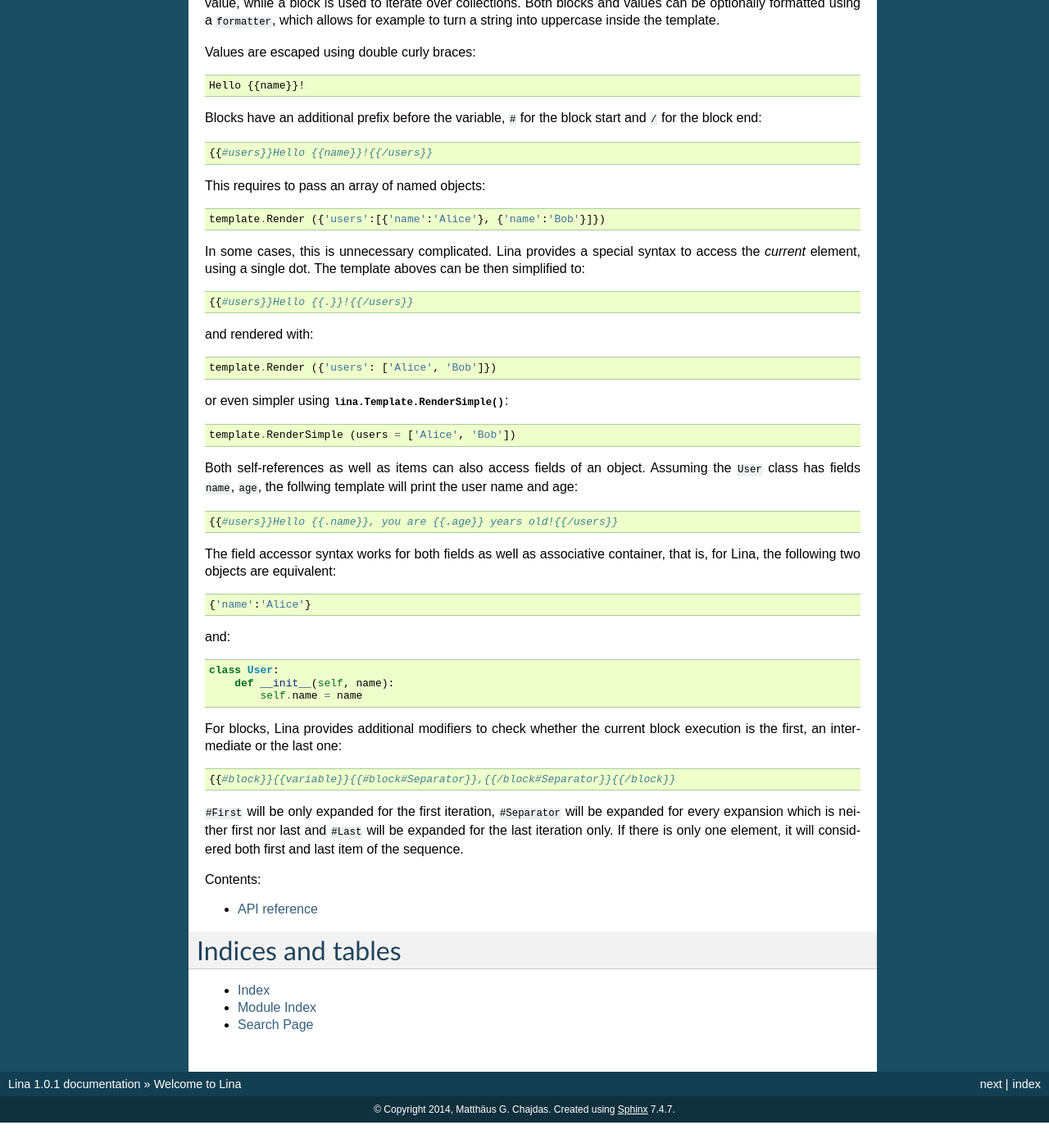
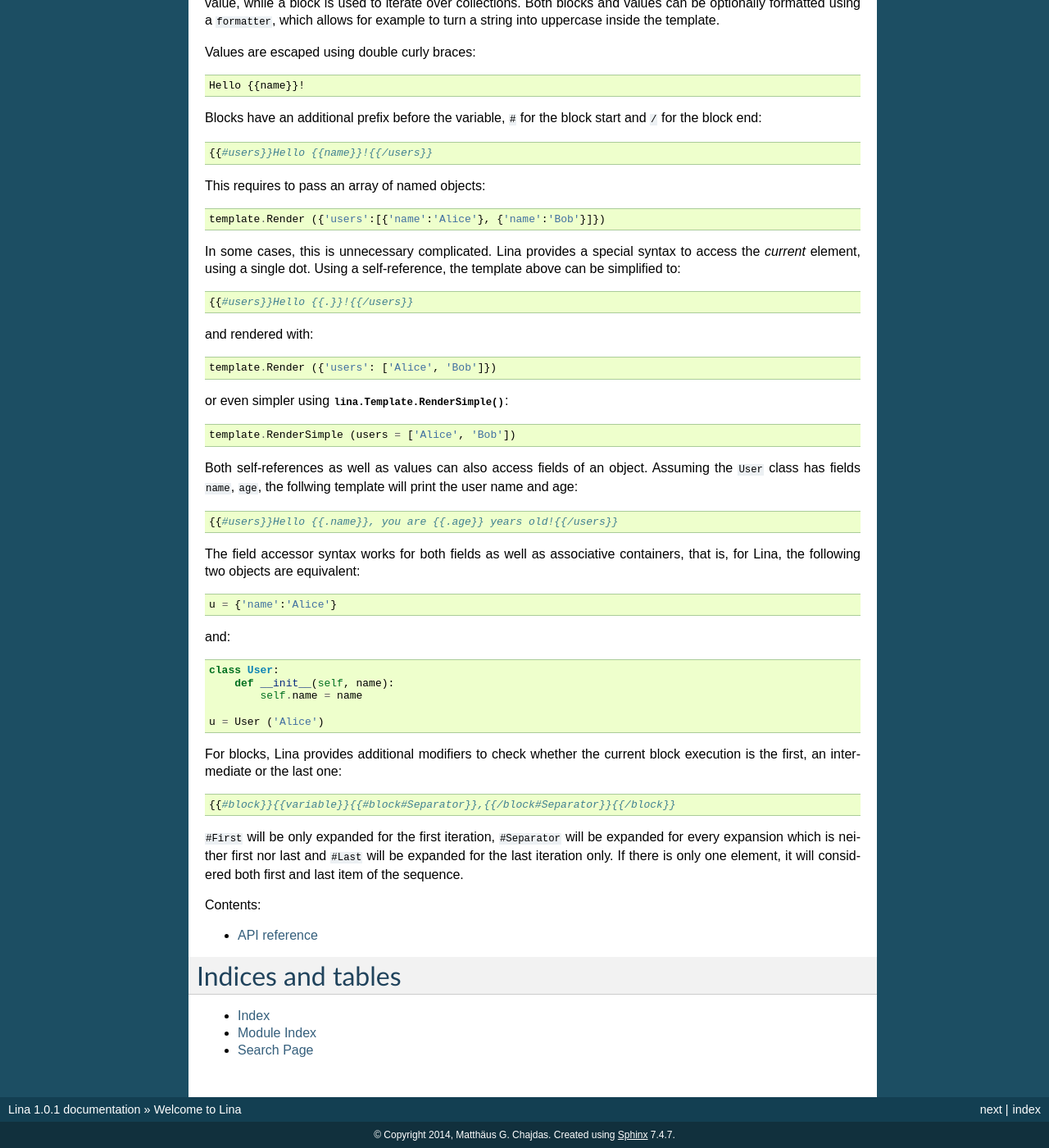
Before and after one commit to Anteru/lina, a Sphinx documentation site: the page built from docs/index.rst, in a window 1280 px wide and 1400 px high, scrolled down 577 px. Shown: the whole window at 82% size. Built offline with Sphinx 7.4.7, drawn with Linux system fonts in a browser that asks for light colours; before the commit the page ends 1946 px from its top, so only the background shows below that; some of the changed text lies outside the part shown.

Commit message:
Small fixes to the documentation.

```diff
--- a/docs/index.rst
+++ b/docs/index.rst
@@ -1,7 +1,7 @@
 Welcome to Lina
 ===============
 
-Lina is a minimal template system for Python, modelled after Google's `CTemplate <https://code.google.com/p/ctemplate>`_ library. It is designed to provide fast, safe template evaluation to generate code or other text documents.::
+Lina is a minimal template system for Python, modelled after Google's `CTemplate <https://code.google.com/p/ctemplate>`_ library. It is designed to provide fast, safe template evaluation to generate code or other text documents. ::
 
     enum DataTypes {
     {{#types:list-separator=,NEWLINE}}  {{name}}={{value:hex}}{{/types}}
@@ -37,7 +37,7 @@ This requires to pass an array of named objects::
 
     template.Render ({'users':[{'name':'Alice'}, {'name':'Bob'}]})
 
-In some cases, this is unnecessary complicated. Lina provides a special syntax to access the *current* element, using a single dot. The template aboves can be then simplified to::
+In some cases, this is unnecessary complicated. Lina provides a special syntax to access the *current* element, using a single dot. Using a self-reference, the template above can be simplified to::
 
     {{#users}}Hello {{.}}!{{/users}}
 
@@ -49,19 +49,21 @@ or even simpler using :py:meth:`lina.Template.RenderSimple`::
 
     template.RenderSimple (users = ['Alice', 'Bob'])
 
-Both self-references as well as items can also access fields of an object. Assuming the ``User`` class has fields ``name``, ``age``, the follwing template will print the user name and age::
+Both self-references as well as values can also access fields of an object. Assuming the ``User`` class has fields ``name``, ``age``, the follwing template will print the user name and age::
 
     {{#users}}Hello {{.name}}, you are {{.age}} years old!{{/users}}
 
-The field accessor syntax works for both fields as well as associative container, that is, for Lina, the following two objects are equivalent::
+The field accessor syntax works for both fields as well as associative containers, that is, for Lina, the following two objects are equivalent::
 
-    {'name':'Alice'}
+    u = {'name':'Alice'}
 
 and::
 
     class User:
         def __init__(self, name):
             self.name = name
+
+    u = User ('Alice')
 
 For blocks, Lina provides additional modifiers to check whether the current block execution is the first, an intermediate or the last one::
 
```
